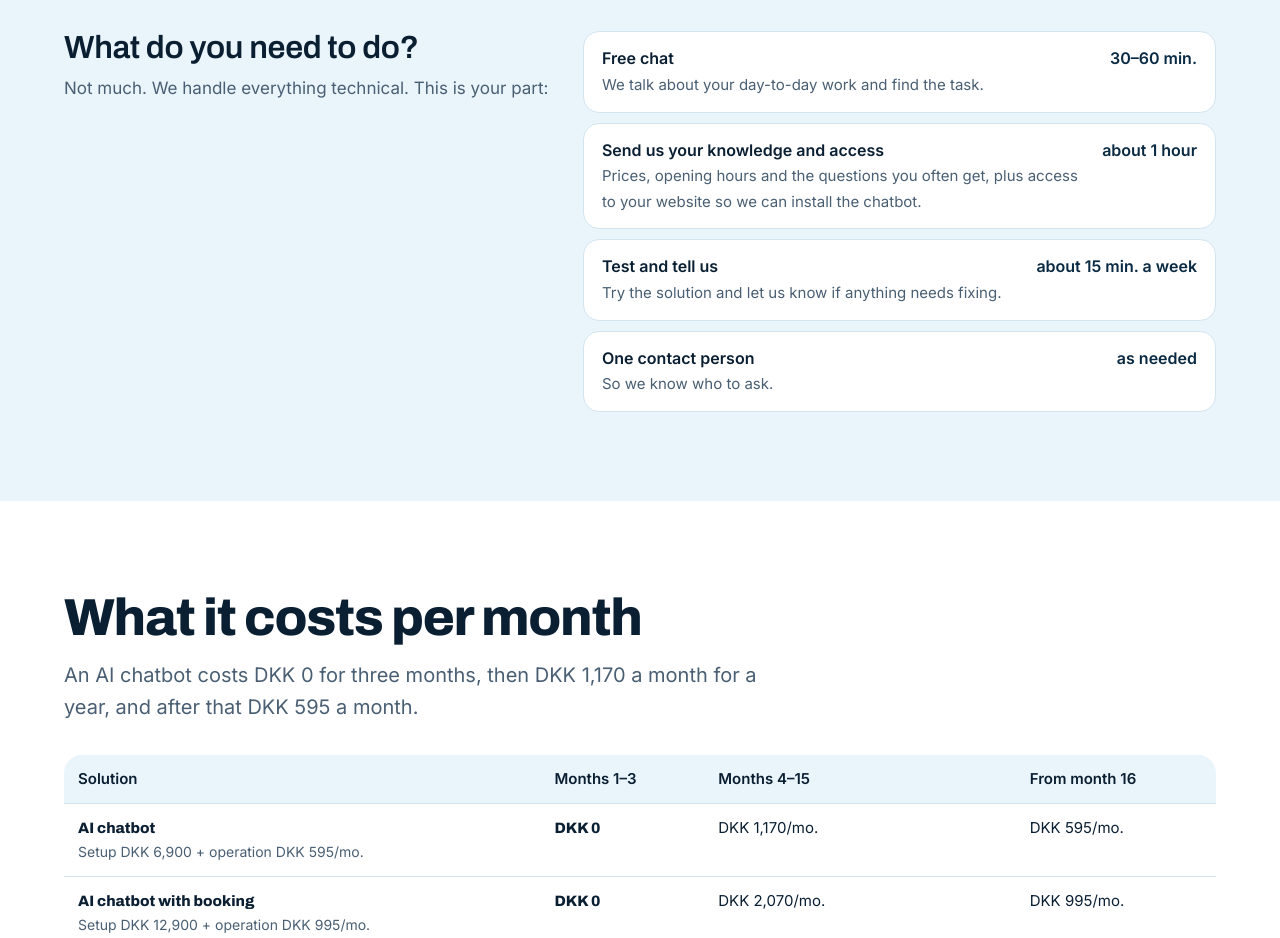
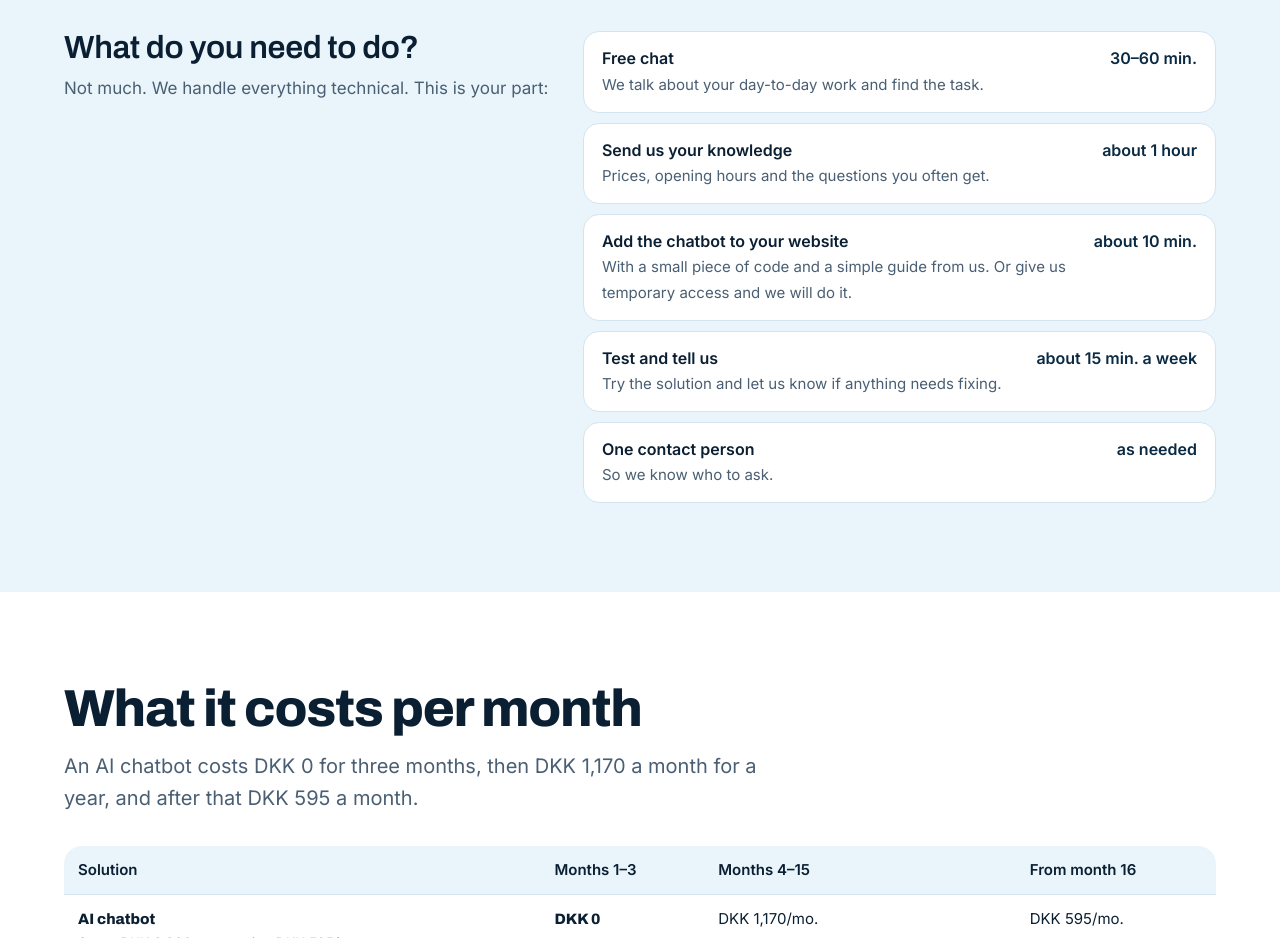
Before and after one commit to tobiasalbrechtsen-tech/aiautomationgreenland-site, a plain HTML site: page campaign.html in a window 1280 px wide. Shown: the part 1780-2718 px from the top of the page. Drawn offline with Linux system fonts and the light colour scheme.

Commit message:
Kampagne: separat punkt for at sætte chatbotten på hjemmesiden
Matcher manualen: kunden indsætter koden selv eller giver midlertidig adgang.

Co-Authored-By: Claude Opus 5.5 <noreply@anthropic.com>
Claude-Session: https://claude.ai/code/session_017cViwHS5XUqh62bXD6a1Wc

```diff
--- a/campaign.html
+++ b/campaign.html
@@ -358,7 +358,8 @@ footer a{color:#fff}
 <div><h3>What do you need to do?</h3><p class="lead">Not much. We handle everything technical. This is your part:</p></div>
 <ul>
 <li><div><b>Free chat</b><span>We talk about your day-to-day work and find the task.</span></div><em>30–60 min.</em></li>
-<li><div><b>Send us your knowledge and access</b><span>Prices, opening hours and the questions you often get, plus access to your website so we can install the chatbot.</span></div><em>about 1 hour</em></li>
+<li><div><b>Send us your knowledge</b><span>Prices, opening hours and the questions you often get.</span></div><em>about 1 hour</em></li>
+<li><div><b>Add the chatbot to your website</b><span>With a small piece of code and a simple guide from us. Or give us temporary access and we will do it.</span></div><em>about 10 min.</em></li>
 <li><div><b>Test and tell us</b><span>Try the solution and let us know if anything needs fixing.</span></div><em>about 15 min. a week</em></li>
 <li><div><b>One contact person</b><span>So we know who to ask.</span></div><em>as needed</em></li>
 </ul>
```
Also changed, not shown: kampagne.html (+2 -1 lines).
